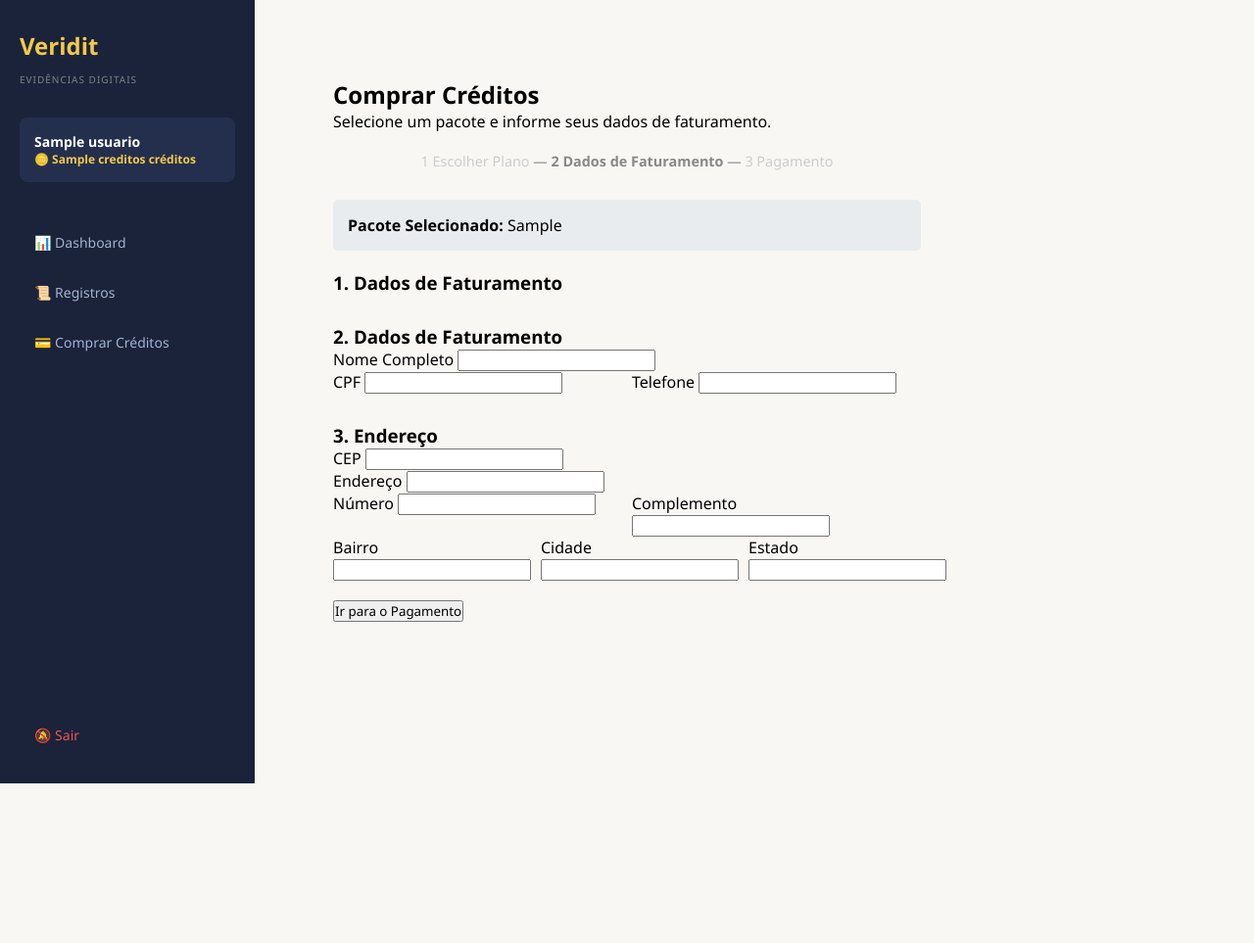
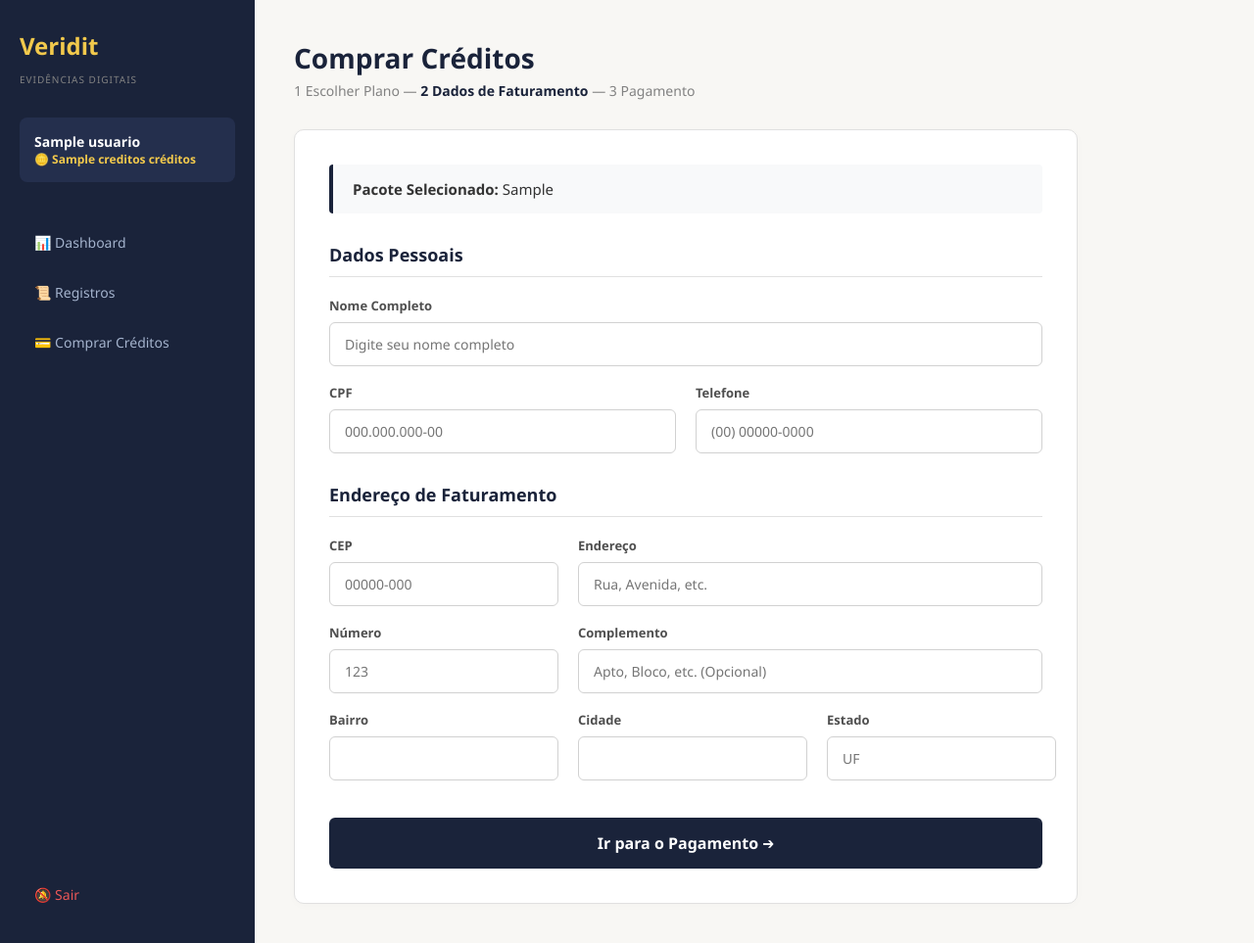
Before and after one commit to Anna-Krol/Veridit---Grupo-1, a FastAPI app: template Veridit/interface/templates/faturamento.html in a window 1280 px wide. Shown: the whole page at 98% size. Before the commit the page ends 800 px from the top, so only its background shows below. Run offline with FastAPI, Linux system fonts and the light colour scheme; the template is opened without the code that fills it: most values are stand-ins (such as "Sample title", 1, 10 or a date in 2020).

```diff
--- a/Veridit/interface/templates/dashboard.html
+++ b/Veridit/interface/templates/dashboard.html
@@ -25,7 +25,7 @@
     <div class="card">
         <div class="card-info" style="margin-right: 15px;">
             <h4>Créditos Disponíveis</h4>
-            <p>0</p>
+            <p>{{ usuario.creditos if usuario else 0 }}</p>
         </div>
         <a href="/comprar-creditos" class="btn-buy" style="text-decoration: none;">Comprar</a>
     </div>
--- a/Veridit/interface/templates/faturamento.html
+++ b/Veridit/interface/templates/faturamento.html
@@ -1,76 +1,107 @@
-<!-- interface/templates/comprar_creditos.html -->
 {% extends "base_painel.html" %}
 
 {% block main_layout %}
-<div class="main-content" style="padding: 40px;">
-    <h2>Comprar Créditos</h2>
-    <p>Selecione um pacote e informe seus dados de faturamento.</p>
+<style>
+    /* Estilos específicos para a tela de faturamento */
+    .page-header { margin-bottom: 30px; }
+    .page-title { color: #1A233A; font-size: 28px; margin-bottom: 5px; font-weight: bold; }
+    .breadcrumb { color: #828282; font-size: 14px; margin-bottom: 30px; }
+    .breadcrumb span.active { font-weight: bold; color: #1A233A; }
 
-    <form action="/processar-compra" method="post" style="margin-top: 20px; max-width: 600px;">
+    .form-container { background: white; padding: 35px; border-radius: 10px; border: 1px solid #E0E0E0; max-width: 800px; box-shadow: 0 2px 10px rgba(0,0,0,0.02); }
 
-        <p style="color: #888; font-size: 0.9em; text-align: center; margin-bottom: 30px;">
-            <span style="color: #ccc;">1 Escolher Plano</span> &mdash; <strong>2 Dados de Faturamento</strong> &mdash; <span style="color: #ccc;">3 Pagamento</span>
-    </p>
+    .info-box { background-color: #F8F9FA; border-left: 4px solid #1A233A; padding: 15px 20px; border-radius: 4px; margin-bottom: 30px; font-size: 15px; color: #333; }
 
-    <div style="background-color: #e9ecef; padding: 15px; border-radius: 5px; margin-bottom: 20px;">
+    .section-title { color: #1A233A; font-size: 18px; margin-bottom: 20px; border-bottom: 1px solid #E0E0E0; padding-bottom: 10px; }
+
+    /* Organização dos campos lado a lado */
+    .form-row { display: flex; gap: 20px; margin-bottom: 18px; }
+    .form-group { flex: 1; display: flex; flex-direction: column; }
+    .form-label { font-size: 13px; color: #4F4F4F; font-weight: 600; margin-bottom: 8px; }
+
+    /* Estilo das caixas de texto */
+    .form-control { padding: 12px 15px; border: 1px solid #D1D1D1; border-radius: 6px; font-size: 14px; color: #333; transition: border-color 0.3s; }
+    .form-control:focus { outline: none; border-color: #1A233A; box-shadow: 0 0 0 3px rgba(26, 35, 58, 0.1); }
+
+    /* Botão de envio */
+    .btn-submit { background-color: #1A233A; color: white; border: none; padding: 15px 24px; border-radius: 6px; font-weight: bold; cursor: pointer; font-size: 16px; width: 100%; margin-top: 20px; transition: 0.3s; }
+    .btn-submit:hover { background-color: #2B395B; }
+</style>
+
+<div class="page-header">
+    <h2 class="page-title">Comprar Créditos</h2>
+    <div class="breadcrumb">
+        1 Escolher Plano &mdash; <span class="active">2 Dados de Faturamento</span> &mdash; 3 Pagamento
+    </div>
+</div>
+
+<div class="form-container">
+    <div class="info-box">
         <strong>Pacote Selecionado:</strong> {{ pacote_escolhido | capitalize }}
     </div>
 
-    <input type="hidden" name="pacote_selecionado" value="{{ pacote_escolhido }}">
+    <form action="/processar-compra" method="post">
 
-    <h3>1. Dados de Faturamento</h3>
+        <input type="hidden" name="pacote_selecionado" value="{{ pacote_escolhido }}">
 
-        <h3 style="margin-top: 30px;">2. Dados de Faturamento</h3>
-        <div class="form-group">
+        <h3 class="section-title">Dados Pessoais</h3>
+
+        <div class="form-group" style="margin-bottom: 18px;">
             <label class="form-label">Nome Completo</label>
-            <input type="text" name="nome_faturamento" class="form-input" required>
+            <input type="text" name="nome_faturamento" class="form-control" placeholder="Digite seu nome completo" required>
         </div>
-        <div class="form-row" style="display: flex; gap: 10px;">
-            <div class="form-group" style="flex: 1;">
+
+        <div class="form-row">
+            <div class="form-group">
                 <label class="form-label">CPF</label>
-                <input type="text" name="cpf_faturamento" class="form-input" required>
+                <input type="text" name="cpf_faturamento" class="form-control" placeholder="000.000.000-00" required>
             </div>
-            <div class="form-group" style="flex: 1;">
+            <div class="form-group">
                 <label class="form-label">Telefone</label>
-                <input type="text" name="telefone" class="form-input" required>
+                <input type="text" name="telefone" class="form-control" placeholder="(00) 00000-0000" required>
             </div>
         </div>
 
-        <h3 style="margin-top: 30px;">3. Endereço</h3>
-        <div class="form-group">
-            <label class="form-label">CEP</label>
-            <input type="text" name="cep" class="form-input" required>
-        </div>
-        <div class="form-group">
-            <label class="form-label">Endereço</label>
-            <input type="text" name="endereco" class="form-input" required>
-        </div>
-        <div class="form-row" style="display: flex; gap: 10px;">
-            <div class="form-group" style="flex: 1;">
-                <label class="form-label">Número</label>
-                <input type="text" name="numero" class="form-input" required>
+        <h3 class="section-title" style="margin-top: 30px;">Endereço de Faturamento</h3>
+
+        <div class="form-row">
+            <div class="form-group" style="flex: 0.3;">
+                <label class="form-label">CEP</label>
+                <input type="text" name="cep" class="form-control" placeholder="00000-000" required>
             </div>
-            <div class="form-group" style="flex: 1;">
-                <label class="form-label">Complemento</label>
-                <input type="text" name="complemento" class="form-input">
-            </div>
-        </div>
-        <div class="form-row" style="display: flex; gap: 10px;">
-            <div class="form-group" style="flex: 1;">
-                <label class="form-label">Bairro</label>
-                <input type="text" name="bairro" class="form-input" required>
-            </div>
-            <div class="form-group" style="flex: 1;">
-                <label class="form-label">Cidade</label>
-                <input type="text" name="cidade" class="form-input" required>
-            </div>
-            <div class="form-group" style="flex: 1;">
-                <label class="form-label">Estado</label>
-                <input type="text" name="estado" class="form-input" required>
+            <div class="form-group" style="flex: 0.7;">
+                <label class="form-label">Endereço</label>
+                <input type="text" name="endereco" class="form-control" placeholder="Rua, Avenida, etc." required>
             </div>
         </div>
 
-        <button type="submit" class="btn-primary" style="margin-top: 20px;">Ir para o Pagamento</button>
+        <div class="form-row">
+            <div class="form-group" style="flex: 0.3;">
+                <label class="form-label">Número</label>
+                <input type="text" name="numero" class="form-control" placeholder="123" required>
+            </div>
+            <div class="form-group" style="flex: 0.7;">
+                <label class="form-label">Complemento</label>
+                <input type="text" name="complemento" class="form-control" placeholder="Apto, Bloco, etc. (Opcional)">
+            </div>
+        </div>
+
+        <div class="form-row">
+            <div class="form-group">
+                <label class="form-label">Bairro</label>
+                <input type="text" name="bairro" class="form-control" required>
+            </div>
+            <div class="form-group">
+                <label class="form-label">Cidade</label>
+                <input type="text" name="cidade" class="form-control" required>
+            </div>
+            <div class="form-group" style="flex: 0.3;">
+                <label class="form-label">Estado</label>
+                <input type="text" name="estado" class="form-control" placeholder="UF" required>
+            </div>
+        </div>
+
+        <button type="submit" class="btn-submit">Ir para o Pagamento ➔</button>
     </form>
 </div>
 {% endblock %}
```
Also changed, not shown: Veridit/business/user_service.py (added, +38 -0 lines), Veridit/infrastructure/repository.py (added, +50 -0 lines), Veridit/interface/templates/pagamento.html (added, +132 -0 lines), Veridit/interface/templates/planos.html (+23 -4 lines), Veridit/interface/web_ui.py (+144 -68 lines).
